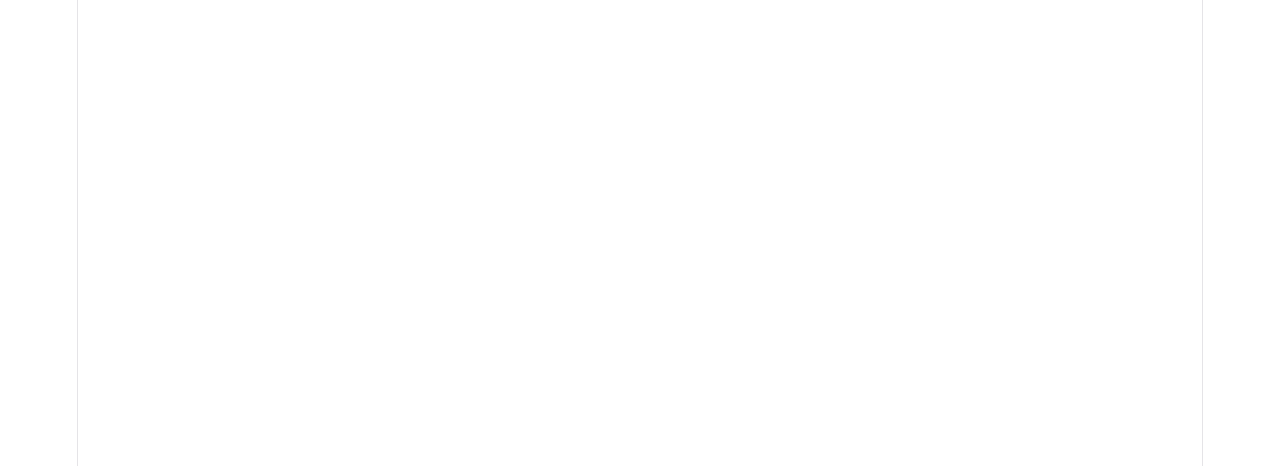
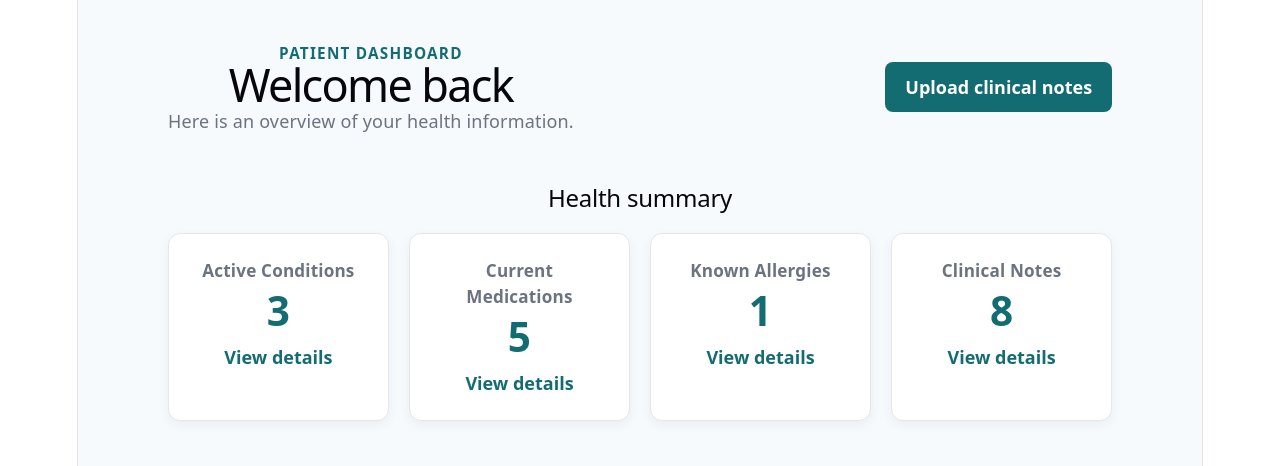
Before and after one commit to michh18/personal-health-passport, a React app in the folder frontend/: page /dashboard in a window 1280 px wide. Before the commit this address had no page. Shown: the top 466 px of the page. Built offline with nearby package versions, Linux system fonts and the light colour scheme; the HTML template or start-up script is replaced by a standard one.

Commit message:
Add route for dashboard page

```diff
--- a/frontend/src/App.jsx
+++ b/frontend/src/App.jsx
@@ -1,6 +1,7 @@
 import { BrowserRouter, Routes, Route } from "react-router-dom";
 import HomePage from "./pages/HomePage";
 import ClinicalNotesPage from "./pages/ClinicalNotesPage";
+import DashboardPage from "./pages/DashboardPage";
 
 function App() {
   return (
@@ -8,6 +9,7 @@ function App() {
       <Routes>
         <Route path="/" element={<HomePage />} />
         <Route path="/upload" element={<ClinicalNotesPage />} />
+        <Route path="/dashboard" element={<DashboardPage/>} />
       </Routes>
     </BrowserRouter>
   );
```
